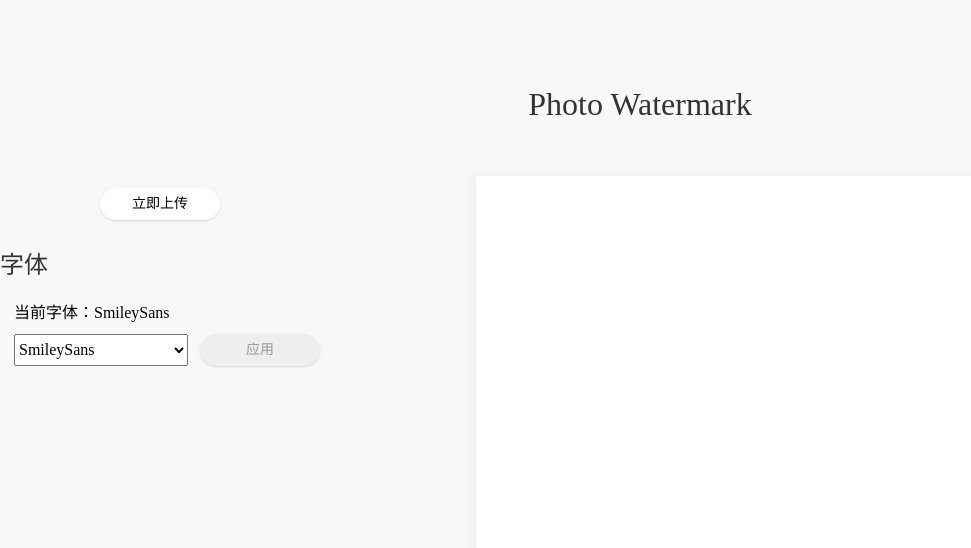
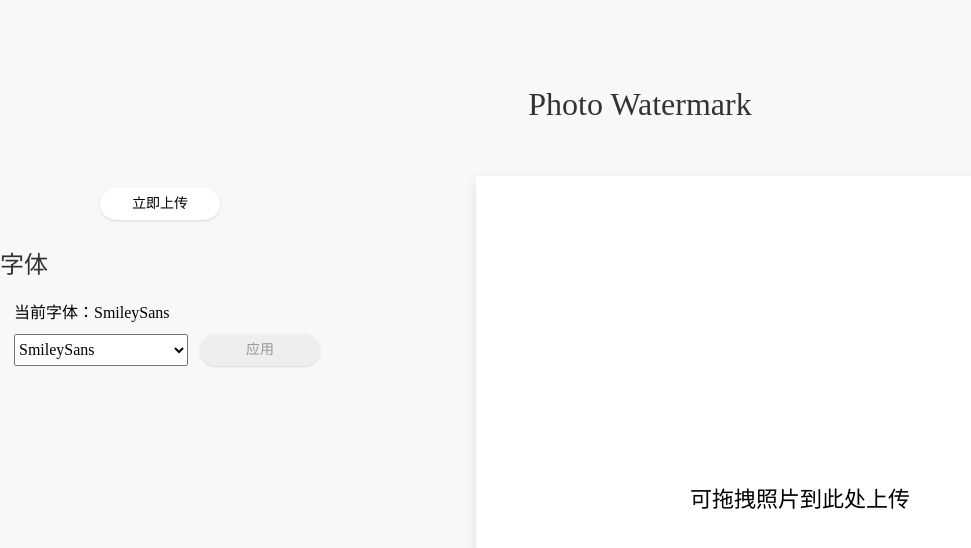
Before and after one commit to Smooth-Zhao/watermark, a Vue app: page / in a window 1280 px wide. Shown: the top 548 px of the page, without its empty margins (0-971 px from the left). Built offline with nearby package versions, Linux system fonts and the light colour scheme.

Commit message:
🎈 perf: 添加拖拽照片的提示

```diff
--- a/src/App.vue
+++ b/src/App.vue
@@ -47,12 +47,17 @@
           class="canvas-container"
       >
         <div
-          :class="{ 'dragover':isDragover,'no-canvas': isNull(cu) }"
+          :class="{
+            dragover: isDragover,
+            'no-canvas': isNull(cu)
+          }"
           @drop="handleDrop"
           @dragover.prevent="onDrag(1)"
           @dragleave.prevent="onDrag(0)"
           ref="containerRef"
-        />
+        >
+          <div class="tips">可拖拽照片到此处上传</div>
+        </div>
       </div>
     </div>
   </div>
@@ -282,6 +287,14 @@ const handleDrop = (e:DragEvent) => {
     }
     .canvas-container {
       flex: 1;
+      .tips {
+        display: none;
+
+        font-size: 22px;
+        text-align: center;
+        line-height: 648px;
+        user-select: none;
+      }
       .no-canvas {
         width: 80%;
         height: 648px;
@@ -290,6 +303,9 @@ const handleDrop = (e:DragEvent) => {
         background-color: white;
         box-shadow: 0px 4px 10px 1px #E5E5E5;
         transition: box-shadow .2s ease;
+        .tips {
+          display: block;
+        }
         &.dragover{
           box-shadow: 0 4px 15px 1px #bebebe;
         }
```
